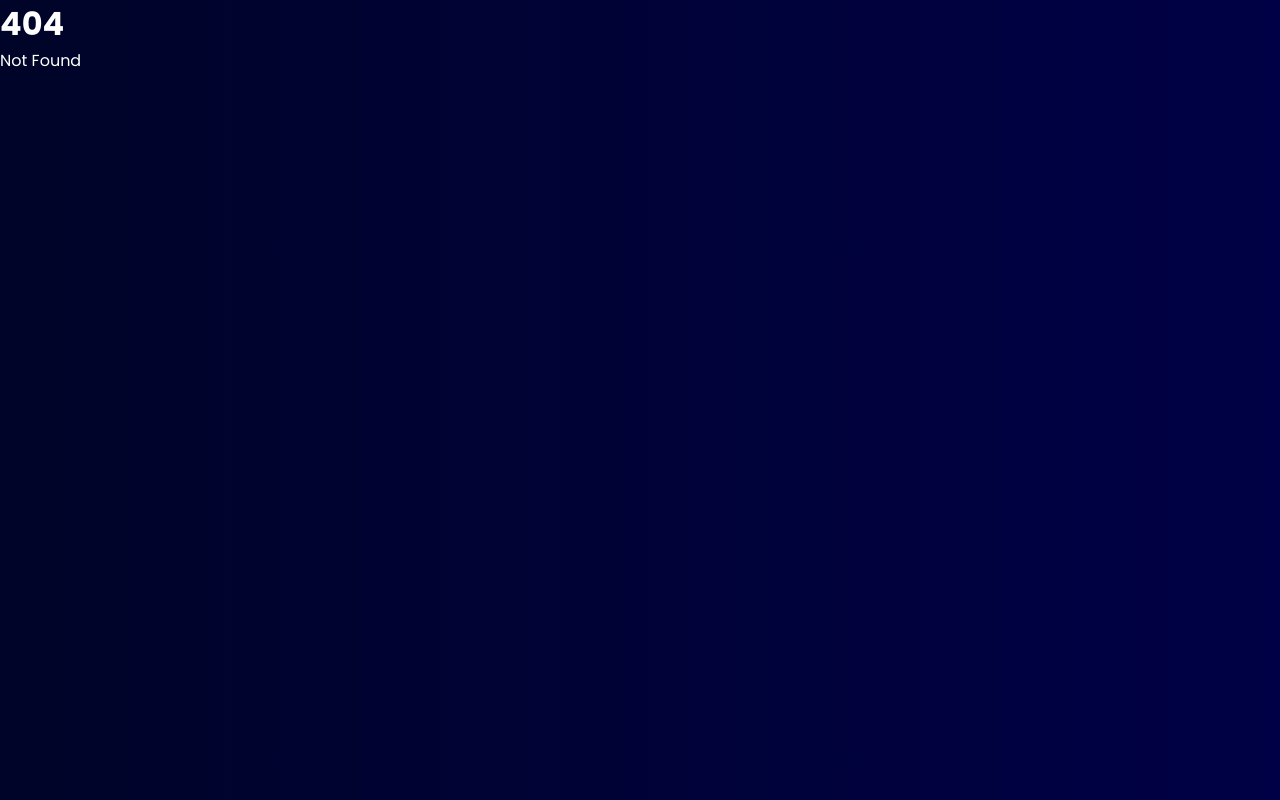
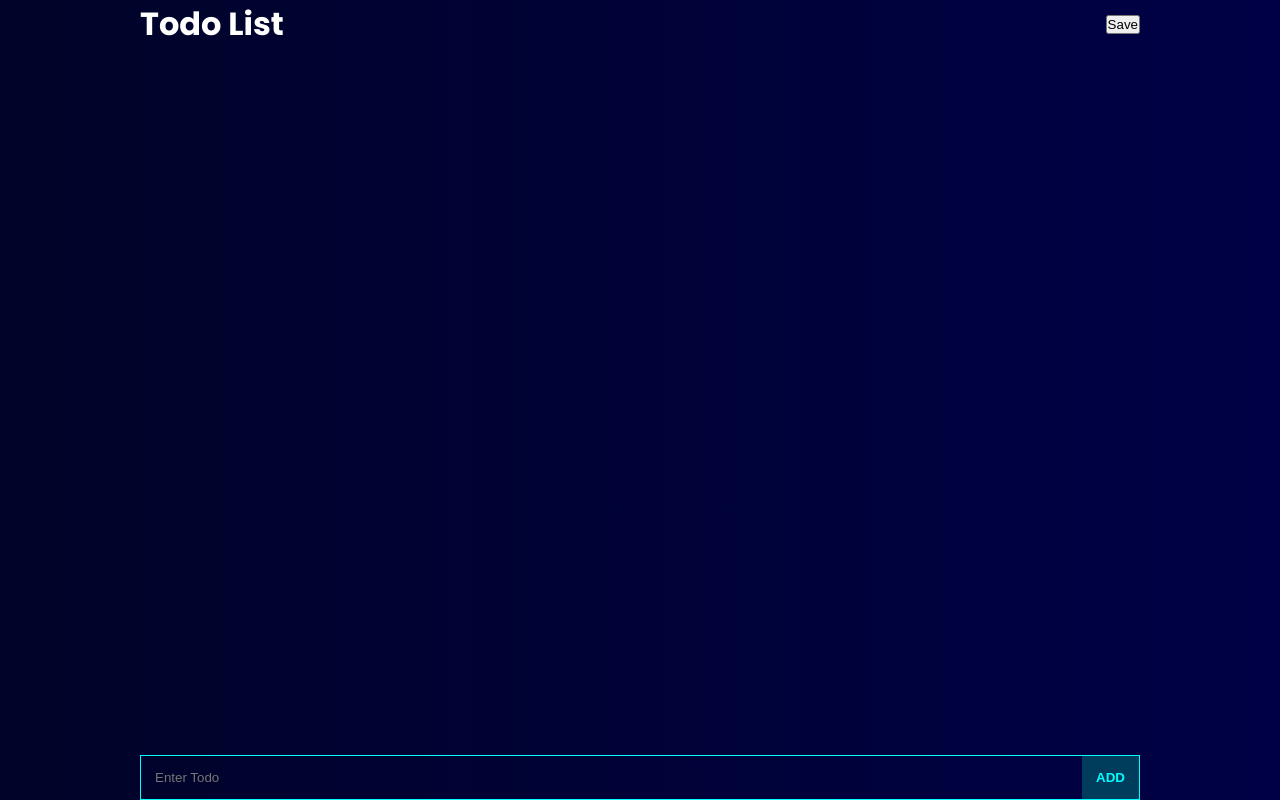
Before and after one commit to RizWaaN3024/sveltekit-fullstack-todo-app, a SvelteKit app: page /dashboard in a window 1280 px wide. Before the commit this address had no page. Built offline with nearby package versions, Linux system fonts and the light colour scheme.

Commit message:
Added dashboard page

```diff
--- /dev/null
+++ b/src/routes/dashboard/+page.svelte
@@ -0,0 +1,69 @@
+<div class="mainContainer">
+    <div class="headerContainer">
+        <h1>Todo List</h1>
+        <button>Save</button>
+    </div>
+    <main>
+
+    </main>
+    <div class="enterTodo">
+        <input type="text" placeholder="Enter Todo"/>
+        <button>ADD</button>
+    </div>
+</div>
+
+
+<style>
+    .mainContainer {
+        display: flex;
+        flex-direction: column;
+        min-height: 100vh;
+        gap: 24px;
+        width: 100%;
+        max-width: 1000px;
+        margin: 0 auto;
+    }
+
+    .headerContainer {
+        display: flex;
+        align-items: center;
+        justify-content: space-between;
+    }
+    main {
+        display: flex;
+        flex-direction: column;
+        gap: 8px;
+        flex: 1;
+    }
+
+    .enterTodo {
+        display: flex;
+        align-items: stretch;
+        border: 1px solid cyan;
+    }
+
+    .enterTodo input {
+        background: transparent;
+        border: none;
+        padding: 14px;
+        color:white;
+        flex: 1;
+    }
+
+    .enterTodo input:focus {
+        outline: none;
+    }
+
+    .enterTodo button {
+        padding: 0 14px;
+        background: #003C5B;
+        border: none;
+        color: cyan;
+        font-weight: 600;
+        cursor: pointer;
+    }
+
+    .enterTodo button:hover {
+        background: transparent;
+    }
+</style>
```
